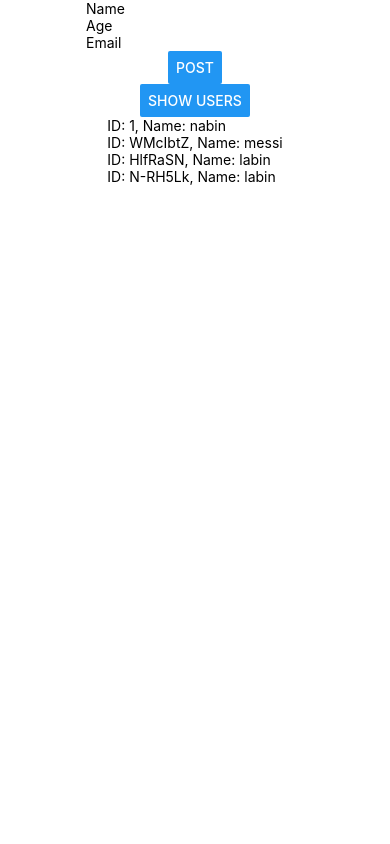
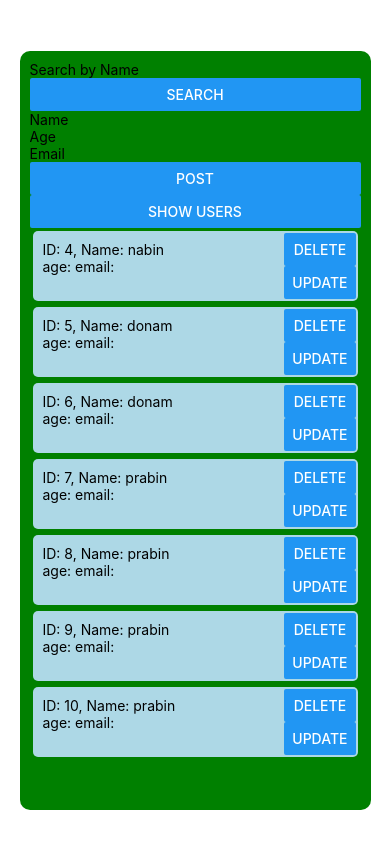
Before and after one commit to narangrg443/expo-react-native, a React Native app: screen / in a window 390 px wide. Both pictures are taken after a click on the button "SHOW USERS". Built offline with nearby package versions, Linux system fonts and the light colour scheme; data requests are answered from the project's data file.

Commit message:
complete post,delete,update,search json-server

```diff
--- a/App.js
+++ b/App.js
@@ -11,6 +11,8 @@ export default function App() {
   const [message, setMessage] = useState('');
   const [users, setUsers] = useState([]);
   const [showUsers, setShowUsers] = useState(false);
+  const [selectedUserId, setSelectedUserId] = useState(null);
+  const [searchName, setSearchName] = useState('');
 
   const postData = async () => {
     const dataToPost = {
@@ -53,8 +55,74 @@ export default function App() {
     }
   };
 
+  const deleteUser = async (userId) => {
+    try {
+      const response = await fetch(`${getUsersUrl}/${userId}`, {
+        method: 'DELETE',
+      });
+
+      if (response.ok) {
+        setMessage('User deleted successfully');
+        setUsers(users.filter((user) => user.id !== userId));
+      } else {
+        setMessage('Failed to delete user');
+      }
+    } catch (error) {
+      console.error(error);
+    }
+  };
+
+  const updateUser = async () => {
+    const updatedUser = {
+      name: name,
+      age: age,
+      email: email,
+    };
+
+    try {
+      const response = await fetch(`${getUsersUrl}/${selectedUserId}`, {
+        method: 'PUT',
+        headers: {
+          'Content-Type': 'application/json',
+        },
+        body: JSON.stringify(updatedUser),
+      });
+
+      if (response.ok) {
+        setMessage('User updated successfully');
+        setUsers((prevUsers) =>
+          prevUsers.map((user) =>
+            user.id === selectedUserId ? { ...user, ...updatedUser } : user
+          )
+        );
+      } else {
+        setMessage('Failed to update user');
+      }
+    } catch (error) {
+      console.error(error);
+    }
+  };
+
+  const filterUsers = () => {
+    const filteredUsers = users.filter((user) =>
+      user.name.toLowerCase().includes(searchName.toLowerCase())
+    );
+    return filteredUsers;
+  };
+
   return (
     <View style={styles.container}>
+    <View style={styles.appContainer}>
+      {/* Search bar */}
+      <TextInput
+        value={searchName}
+        placeholder="Search by Name"
+        onChangeText={(text) => setSearchName(text)}
+        style={styles.input}
+      />
+      <Button title="Search" onPress={() => setShowUsers(true)} />
+
+      {/* User input and display */}
       <TextInput
         value={name}
         placeholder="Name"
@@ -80,15 +148,39 @@ export default function App() {
 
       {showUsers && (
         <FlatList
-          data={users}
+          data={filterUsers()}
           keyExtractor={(user) => user.id.toString()}
           renderItem={({ item }) => (
-            <Text>
-              ID: {item.id}, Name: {item.name}
-            </Text>
+            <View style={styles.itemContainer}>
+            <View style={{flexDirection:'column',margin:10}}>
+              <Text>
+                ID: {item.id}, Name: {item.name}
+              </Text>
+              <Text>age:{age} email:{email}</Text>
+              </View>
+            <View style={styles.buttonView}>
+              <Button
+              title="Delete" onPress={() => deleteUser(item.id)} />
+
+              <Button
+                title="Update"
+                onPress={() => {
+                  setName(item.name);
+                  setAge(item.age.toString());
+                  setEmail(item.email);
+                  setSelectedUserId(item.id);
+                }}
+              />
+              </View>
+            </View>
           )}
         />
       )}
+
+      {selectedUserId && (
+        <Button title="Save Update" onPress={updateUser} />
+      )}
+      </View>
     </View>
   );
 }
--- a/db.json
+++ b/db.json
@@ -2,27 +2,45 @@
   "users": [
     {
       "name": "nabin",
-      "age": "28",
-      "email": "nabin@gmail.com",
-      "id": "1"
+      "age": "43",
+      "email": "egege",
+      "id": 4
     },
     {
-      "name": "messi",
-      "age": "35",
-      "email": "messi@gmail.com",
-      "id": "WMcIbtZ"
+      "name": "donam",
+      "age": "43",
+      "email": "egege",
+      "id": 5
     },
     {
-      "name": "labin",
-      "age": "55",
-      "email": "labin@gmail.com",
-      "id": "HlfRaSN"
+      "name": "donam",
+      "age": "43",
+      "email": "egege",
+      "id": 6
     },
     {
-      "name": "labin",
-      "age": "55",
-      "email": "labin@gmail.com",
-      "id": "N-RH5Lk"
+      "name": "prabin",
+      "age": "45",
+      "email": "hello@gmail.com",
+      "id": 7
+    },
+    {
+      "name": "prabin",
+      "age": "45",
+      "email": "hello@gmail.com",
+      "id": 8
+    },
+    {
+      "name": "prabin",
+      "age": "45",
+      "email": "hello@gmail.com",
+      "id": 9
+    },
+    {
+      "name": "prabin",
+      "age": "45",
+      "email": "hello@gmail.com",
+      "id": 10
     }
   ]
 }
--- a/style/AppStyle.js
+++ b/style/AppStyle.js
@@ -5,6 +5,37 @@ import { StyleSheet } from "react-native";
     flex:1,
     justifyContent:'center',
     alignItems:'center'
+  },
+  appContainer:{
+    width:'90%',
+    height:'90%',
+    marginTop:20,
+    margin:3,
+    backgroundColor:'green',
+    borderRadius:10,
+    padding:10,
+  },
+  itemContainer:{
+
+    flexDirection:'row',
+
+    backgroundColor:'lightblue',
+    margin:3,
+    justifyContent:'space-between',
+    borderRadius:5,
+  },
+  buttonView:{
+
+    margin:2,
+    borderRadius:4,
+
+  },
+  names:{
+   width:"60%",
+   textAlign:'center',
+   textAlignVertical:'center',
+   fontSize:14,
+
   }
 })
 
```
